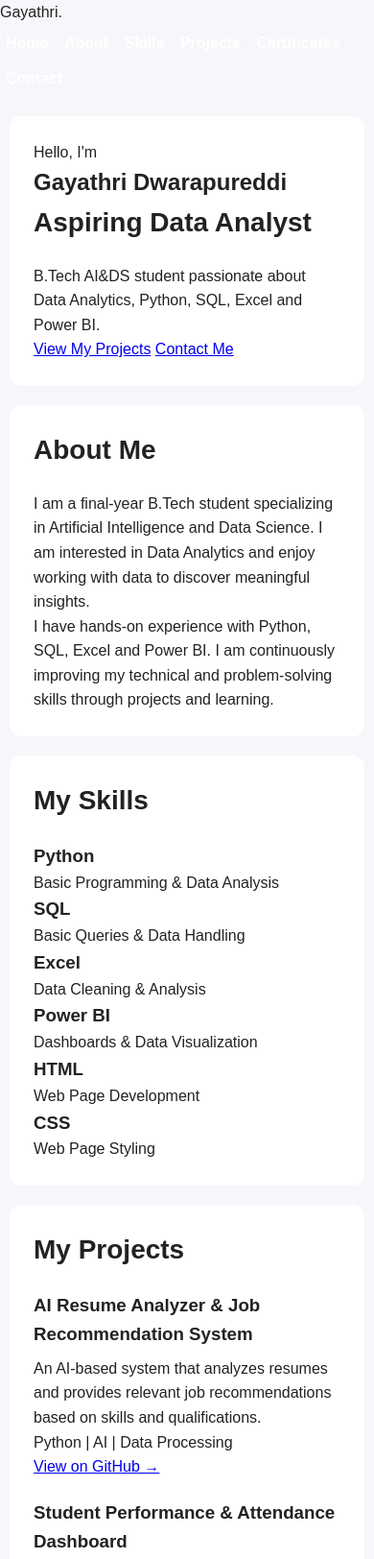
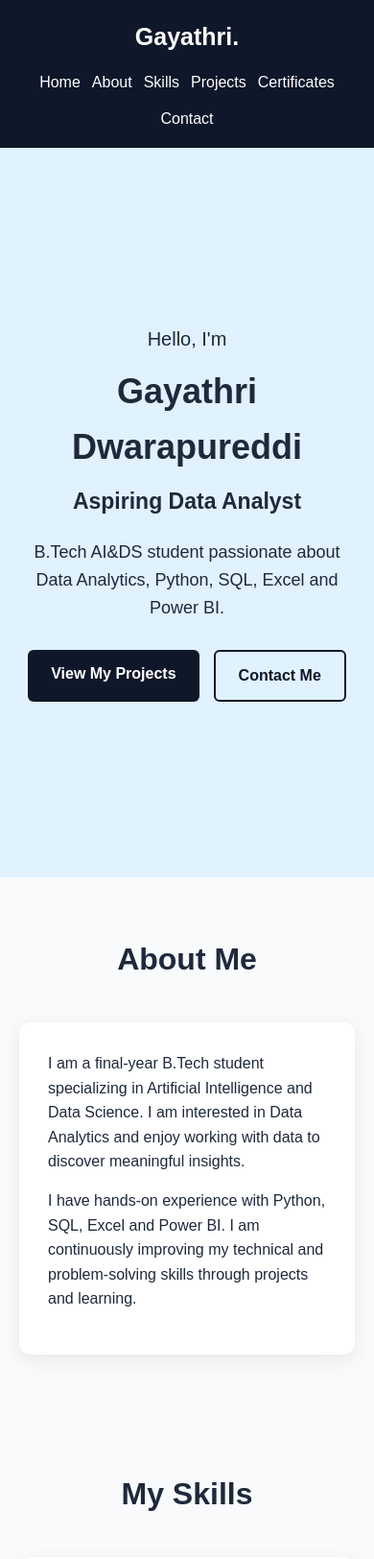
Before and after one commit to DWarapureddi/portfolio, a plain HTML site: page index.html in a window 390 px wide. Shown: the top 1624 px of the page at 96% size. Drawn offline with Linux system fonts and the light colour scheme.

Commit message:
Update style.css

```diff
--- a/style.css
+++ b/style.css
@@ -7,103 +7,350 @@
 
 body {
     font-family: Arial, sans-serif;
+    background: #f8fafc;
+    color: #1e293b;
     line-height: 1.6;
-    background: #f5f7fa;
-    color: #222;
 }
 
-/* Header */
-header {
-    background: #111827;
-    color: white;
-    text-align: center;
-    padding: 50px 20px;
+
+/* Navigation */
+
+.navbar {
+    position: sticky;
+    top: 0;
+    z-index: 1000;
+
+    display: flex;
+    justify-content: space-between;
+    align-items: center;
+
+    padding: 18px 8%;
+
+    background: #0f172a;
 }
 
-header h1 {
-    font-size: 42px;
+.logo {
+    font-size: 25px;
+    font-weight: bold;
+    color: white;
+}
+
+.nav-links {
+    display: flex;
+    gap: 25px;
+}
+
+.nav-links a {
+    color: white;
+    text-decoration: none;
+    font-weight: 500;
+}
+
+.nav-links a:hover {
+    color: #38bdf8;
+}
+
+
+/* Hero */
+
+.hero {
+    min-height: 90vh;
+
+    display: flex;
+    align-items: center;
+    justify-content: center;
+
+    text-align: center;
+
+    padding: 60px 20px;
+
+    background: #e0f2fe;
+}
+
+.hero-content {
+    max-width: 800px;
+}
+
+.intro {
+    font-size: 20px;
     margin-bottom: 10px;
 }
 
-header p {
-    font-size: 20px;
-    margin-bottom: 25px;
+.hero h1 {
+    font-size: 50px;
+    margin-bottom: 10px;
 }
 
-nav a {
-    color: white;
-    text-decoration: none;
-    margin: 0 12px;
-    font-weight: bold;
-}
-
-nav a:hover {
-    text-decoration: underline;
-}
-
-/* Sections */
-section {
-    max-width: 1000px;
-    margin: 30px auto;
-    padding: 35px;
-    background: white;
-    border-radius: 12px;
-}
-
-section h2 {
+.hero h2 {
     font-size: 28px;
     margin-bottom: 20px;
 }
 
-/* Skills */
-#skills ul,
-#certificates ul {
-    list-style: none;
-    display: flex;
-    flex-wrap: wrap;
-    gap: 12px;
+.hero-content > p:last-of-type {
+    font-size: 18px;
+    margin-bottom: 30px;
 }
 
-#skills li,
-#certificates li {
-    background: #e5e7eb;
-    padding: 10px 18px;
-    border-radius: 20px;
+
+/* Buttons */
+
+.buttons {
+    display: flex;
+    justify-content: center;
+    gap: 15px;
+    flex-wrap: wrap;
 }
 
-/* Projects */
-#projects h3 {
-    margin-top: 20px;
-    margin-bottom: 8px;
+.btn {
+    display: inline-block;
+
+    padding: 12px 24px;
+
+    background: #0f172a;
+    color: white;
+
+    text-decoration: none;
+
+    border-radius: 6px;
+
+    font-weight: bold;
 }
 
+.btn:hover {
+    background: #1e293b;
+}
+
+.btn-outline {
+    background: transparent;
+    color: #0f172a;
+    border: 2px solid #0f172a;
+}
+
+
+/* Sections */
+
+.section {
+    max-width: 1100px;
+    margin: auto;
+
+    padding: 80px 25px;
+}
+
+.section-title {
+    text-align: center;
+    font-size: 32px;
+
+    margin-bottom: 40px;
+}
+
+
+/* About */
+
+.about-box {
+    max-width: 850px;
+    margin: auto;
+
+    background: white;
+
+    padding: 30px;
+
+    border-radius: 12px;
+
+    box-shadow: 0 5px 20px rgba(0,0,0,0.08);
+}
+
+.about-box p {
+    margin-bottom: 15px;
+}
+
+
+/* Skills */
+
+.skills-container {
+    display: grid;
+
+    grid-template-columns: repeat(3, 1fr);
+
+    gap: 20px;
+}
+
+.skill-card {
+    background: white;
+
+    padding: 25px;
+
+    text-align: center;
+
+    border-radius: 12px;
+
+    box-shadow: 0 5px 20px rgba(0,0,0,0.08);
+}
+
+.skill-card h3 {
+    margin-bottom: 10px;
+}
+
+
+/* Projects */
+
+.projects-container {
+    display: grid;
+
+    grid-template-columns: repeat(3, 1fr);
+
+    gap: 25px;
+}
+
+.project-card {
+    background: white;
+
+    padding: 25px;
+
+    border-radius: 12px;
+
+    box-shadow: 0 5px 20px rgba(0,0,0,0.08);
+
+    transition: transform 0.3s;
+}
+
+.project-card:hover {
+    transform: translateY(-5px);
+}
+
+.project-card h3 {
+    margin-bottom: 15px;
+}
+
+.tech {
+    margin-top: 15px;
+
+    font-size: 14px;
+
+    font-weight: bold;
+}
+
+.project-link {
+    display: inline-block;
+
+    margin-top: 20px;
+
+    color: #0284c7;
+
+    text-decoration: none;
+
+    font-weight: bold;
+}
+
+.coming-soon {
+    display: inline-block;
+
+    margin-top: 20px;
+
+    font-size: 14px;
+
+    font-weight: bold;
+}
+
+
+/* Certificates */
+
+.certificate-list {
+    max-width: 700px;
+
+    margin: auto;
+
+    display: grid;
+
+    gap: 15px;
+}
+
+.certificate-list div {
+    background: white;
+
+    padding: 18px 22px;
+
+    border-radius: 8px;
+
+    box-shadow: 0 4px 15px rgba(0,0,0,0.06);
+}
+
+
+/* Contact */
+
+.contact {
+    text-align: center;
+}
+
+.contact-links {
+    margin-top: 25px;
+
+    display: flex;
+
+    justify-content: center;
+
+    gap: 15px;
+
+    flex-wrap: wrap;
+}
+
+.contact-links a {
+    padding: 10px 20px;
+
+    background: #0f172a;
+
+    color: white;
+
+    text-decoration: none;
+
+    border-radius: 6px;
+}
+
+
 /* Footer */
+
 footer {
     text-align: center;
-    background: #111827;
+
+    padding: 25px;
+
+    background: #0f172a;
+
     color: white;
-    padding: 20px;
-    margin-top: 30px;
 }
 
+
 /* Mobile */
-@media (max-width: 600px) {
 
-    header h1 {
-        font-size: 32px;
+@media (max-width: 768px) {
+
+    .navbar {
+        flex-direction: column;
+
+        gap: 15px;
     }
 
-    header p {
-        font-size: 17px;
+    .nav-links {
+        gap: 12px;
+
+        flex-wrap: wrap;
+
+        justify-content: center;
     }
 
-    nav a {
-        display: inline-block;
-        margin: 6px;
+    .hero h1 {
+        font-size: 36px;
     }
 
-    section {
-        margin: 20px 10px;
-        padding: 25px;
+    .hero h2 {
+        font-size: 23px;
+    }
+
+    .skills-container,
+    .projects-container {
+        grid-template-columns: 1fr;
+    }
+
+    .section {
+        padding: 60px 20px;
     }
 }
```
